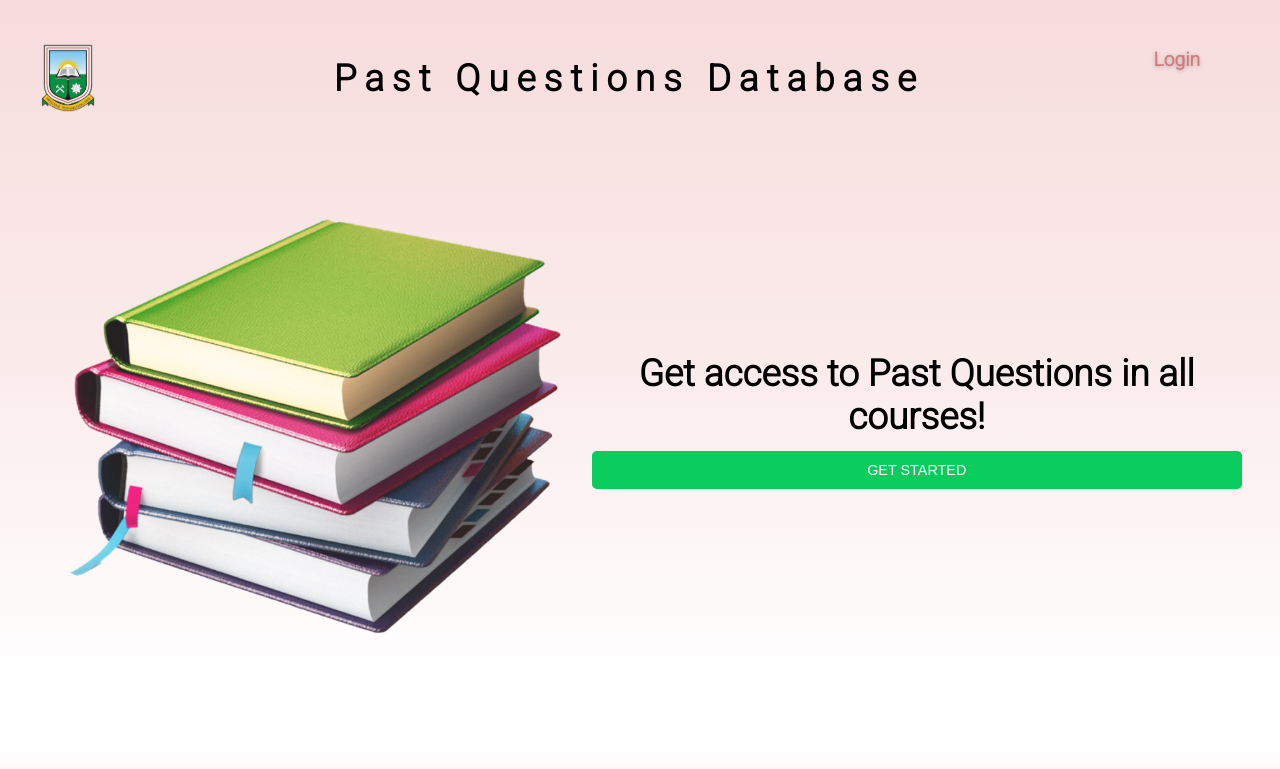
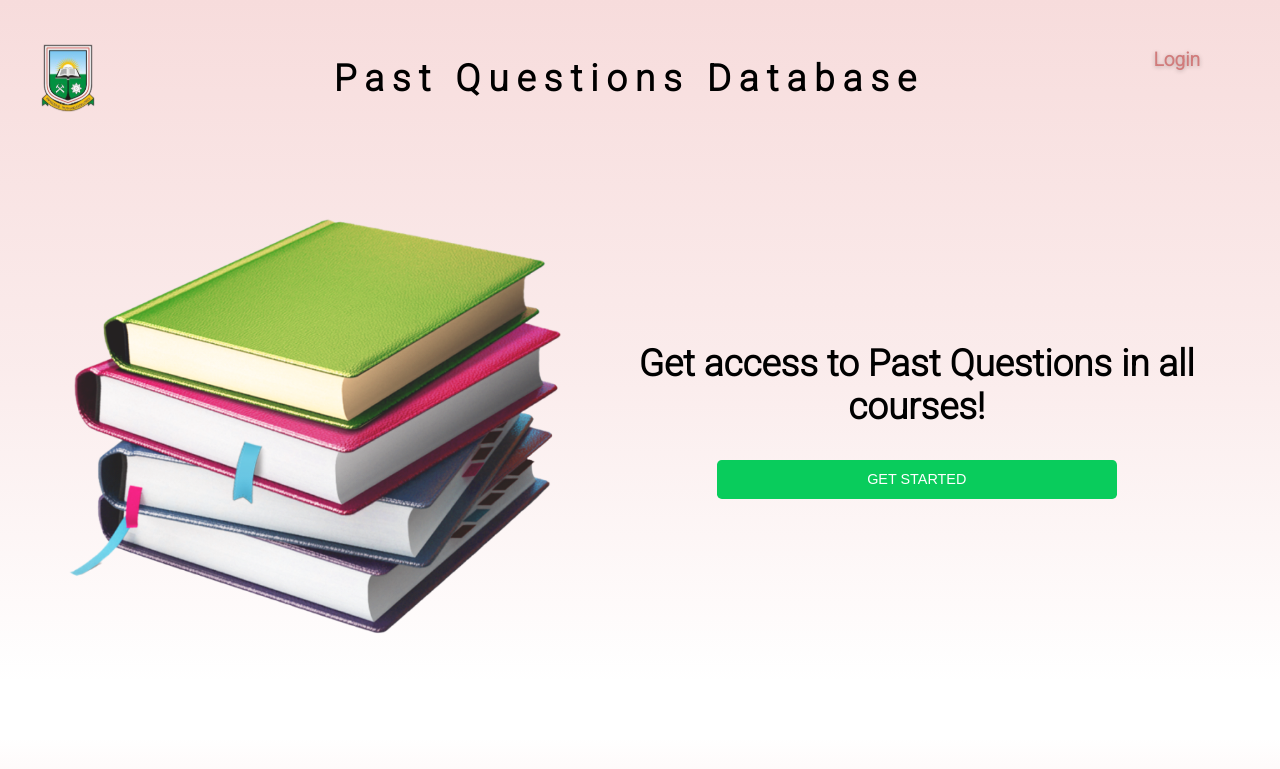
Before and after one commit to Quarcoo-arc/umat_past_questions, a React (Create React App) app: page / in a window 1280 px wide. Shown: the top 769 px of the page. Built offline with nearby package versions, Linux system fonts and the light colour scheme; no server answers; a web font is replaced by a local one.

Commit message:
Refactor landing page to use modular css

```diff
--- a/src/pages/LandingPage/LandingPage.css
+++ /dev/null
@@ -1,22 +0,0 @@
-.content {
-  margin: 3% auto 4%;
-  display: flex;
-  flex-direction: row;
-  width: 94%;
-}
-
-.books {
-  border: none;
-  width: 46%;
-}
-
-.col.new {
-  margin: auto;
-  text-align: center;
-  font-size: 2.3rem;
-  font-weight: bold;
-}
-
-.col.new p {
-  margin: 0 0 2%;
-}
--- a/src/pages/LandingPage/LandingPage.jsx
+++ b/src/pages/LandingPage/LandingPage.jsx
@@ -3,7 +3,7 @@ import { Footer, Header } from "../../components/index";
 import { useNavigate } from "react-router-dom";
 import { useContext } from "react";
 import AdminContext from "../../context/AdminContext";
-import "./LandingPage.css";
+import styles from "./LandingPage.module.css";
 
 const LandingPage = () => {
   const navigate = useNavigate();
@@ -16,11 +16,11 @@ const LandingPage = () => {
     <div>
       <div className="background-red">
         <Header isLoggedIn={isUser} isAdmin={isAdmin} />
-        <div className="content">
-          <img src={books} alt="" className="books" />
-          <div className="col new">
+        <div className={styles.content}>
+          <img src={books} alt="" className={styles.books} />
+          <div className={styles.col}>
             <p>Get access to Past Questions in all courses!</p>
-            <button className="auth" onClick={onClick}>
+            <button className={styles.auth} onClick={onClick}>
               GET STARTED
             </button>
           </div>
--- /dev/null
+++ b/src/pages/LandingPage/LandingPage.module.css
@@ -0,0 +1,38 @@
+.content {
+  margin: 3% auto 4%;
+  display: flex;
+  flex-direction: row;
+  width: 94%;
+}
+
+.books {
+  border: none;
+  width: 46%;
+}
+
+.col {
+  margin: auto;
+  text-align: center;
+  font-size: 2.3rem;
+  font-weight: bold;
+}
+
+.col p {
+  margin: 0 0 2%;
+}
+
+.auth {
+  width: 25rem;
+  display: block;
+  margin: 2rem auto 6%;
+  padding: 0.7rem 0rem;
+  background-color: #09cc5c;
+  color: #ffffff;
+  border: none;
+  border-radius: 0.3rem;
+  font-size: 0.9rem;
+}
+
+.auth:hover {
+  background: #9d9d9d;
+}
```
